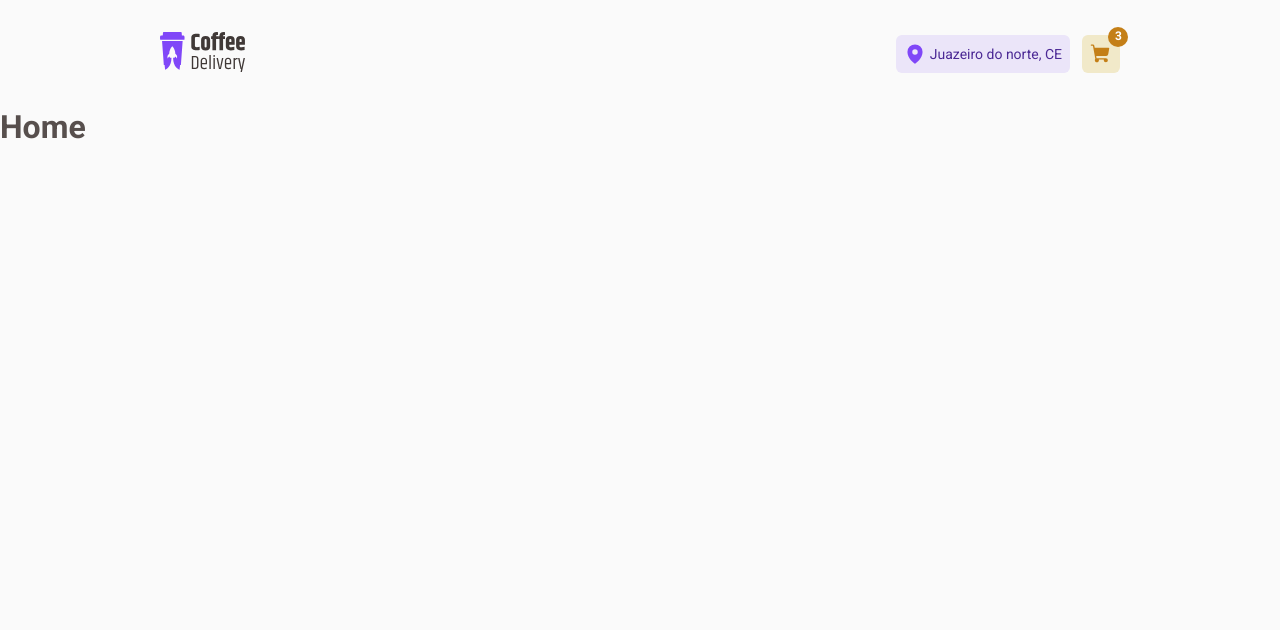
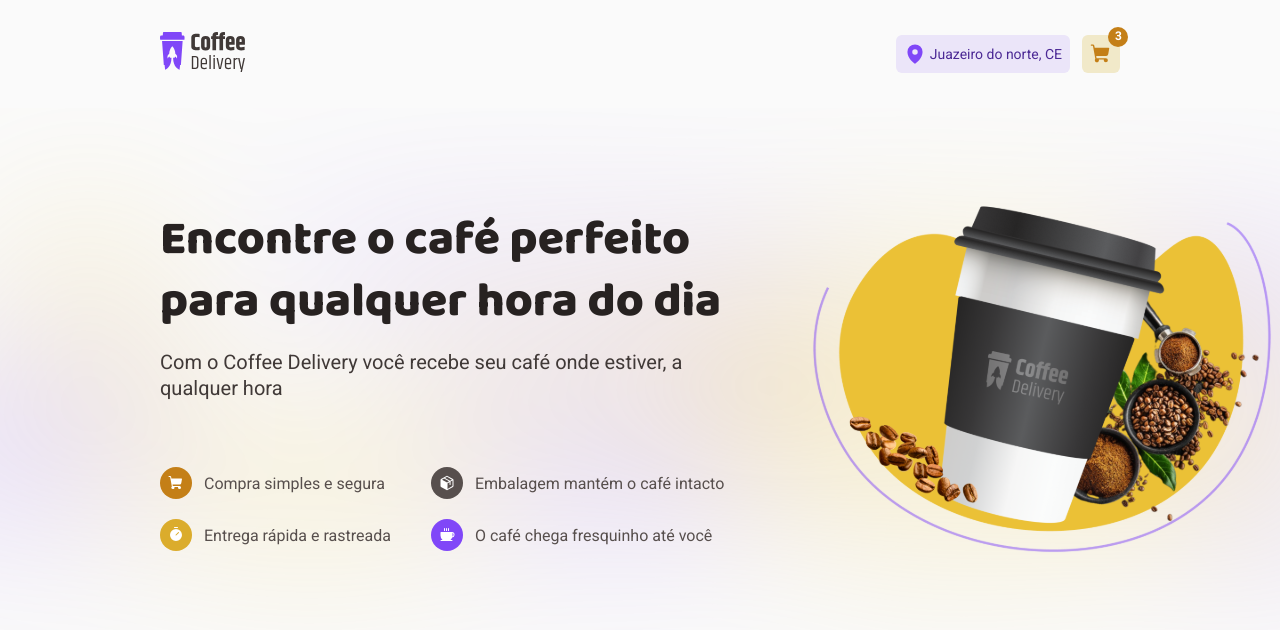
Before and after one commit to matheusmaximianomv/desafio02-coffee-delivery, a React (Vite) app: page / in a window 1280 px wide. Shown: the top 630 px of the page. Built offline with nearby package versions, Linux system fonts and the light colour scheme.

Commit message:
feat: Início da home

```diff
--- a/src/pages/Home/index.tsx
+++ b/src/pages/Home/index.tsx
@@ -1,3 +1,63 @@
+import { ShoppingCart, Package, Coffee, Timer } from 'phosphor-react';
+
+import {
+  HomeImage,
+  HomeIntroduction,
+  HomeIntroductionContent,
+  HomeList,
+  HomeListItem,
+  HomePresentation,
+  HomeTitle,
+} from './styles';
+
+import coffeeImg from '../../assets/coffee.svg';
+
 export function Home() {
-  return <h1>Home</h1>;
+  return (
+    <main>
+      <HomeIntroduction>
+        <HomeIntroductionContent>
+          <HomePresentation>
+            <HomeTitle>
+              <h1>Encontre o café perfeito para qualquer hora do dia</h1>
+
+              <p>
+                Com o Coffee Delivery você recebe seu café onde estiver, a
+                qualquer hora
+              </p>
+            </HomeTitle>
+
+            <HomeList>
+              <HomeListItem variant="yellow-700">
+                <div>
+                  <ShoppingCart size={16} weight="fill" />
+                </div>
+                <span>Compra simples e segura</span>
+              </HomeListItem>
+              <HomeListItem variant="gray-600">
+                <div>
+                  <Package size={16} weight="fill" />
+                </div>
+                <span>Embalagem mantém o café intacto</span>
+              </HomeListItem>
+              <HomeListItem variant="yellow-500">
+                <div>
+                  <Timer size={16} weight="fill" />
+                </div>
+                <span>Entrega rápida e rastreada</span>
+              </HomeListItem>
+              <HomeListItem variant="purple-500">
+                <div>
+                  <Coffee size={16} weight="fill" />
+                </div>
+                <span>O café chega fresquinho até você</span>
+              </HomeListItem>
+            </HomeList>
+          </HomePresentation>
+
+          <HomeImage src={coffeeImg} />
+        </HomeIntroductionContent>
+      </HomeIntroduction>
+    </main>
+  );
 }
--- /dev/null
+++ b/src/pages/Home/styles.ts
@@ -0,0 +1,101 @@
+import styled, { DefaultTheme } from 'styled-components';
+
+import backgroundImg from '../../assets/background.svg';
+
+interface IHomeListItemProps {
+  variant: keyof DefaultTheme;
+}
+
+export const HomeIntroduction = styled.section`
+  height: 34rem;
+  width: 100%;
+
+  display: flex;
+  align-items: flex-start;
+  justify-content: center;
+
+  padding: 5.75rem 10rem;
+
+  background: url(${backgroundImg}) center no-repeat;
+  background-size: cover;
+`;
+
+export const HomeIntroductionContent = styled.article`
+  width: 100%;
+  max-width: 70rem;
+
+  display: flex;
+  align-items: center;
+  justify-content: space-between;
+  gap: 3.5rem;
+`;
+
+export const HomePresentation = styled.div`
+  display: flex;
+  flex-direction: column;
+  align-items: flex-start;
+  justify-content: space-between;
+  padding: 0rem;
+  gap: 4.125rem;
+`;
+
+export const HomeTitle = styled.div`
+  width: 36.75rem;
+
+  display: flex;
+  flex-direction: column;
+  gap: 1rem;
+
+  h1 {
+    font-family: 'Baloo 2';
+    font-weight: 800;
+    font-size: 3rem;
+    line-height: 3.9rem;
+    color: ${(props) => props.theme['gray-800']};
+  }
+
+  p {
+    font-size: 1.25rem;
+    line-height: 1.625rem;
+    color: ${(props) => props.theme['gray-700']};
+    font-stretch: 100;
+  }
+`;
+
+export const HomeList = styled.ul`
+  text-decoration: none;
+
+  display: grid;
+  grid-template-columns: repeat(2, auto);
+  gap: 1.25rem 2.5rem;
+`;
+
+export const HomeListItem = styled.li<IHomeListItemProps>`
+  display: flex;
+  align-items: center;
+  padding: 0px;
+  gap: 0.75rem;
+
+  div {
+    display: flex;
+    justify-content: center;
+    align-items: center;
+    padding: 0.5rem;
+    gap: 0.5rem;
+
+    width: 2rem;
+    height: 2rem;
+
+    background: ${(props) => props.theme[props.variant]};
+    color: ${(props) => props.theme.white};
+    border-radius: 1000px;
+  }
+
+  span {
+    font-size: 1rem;
+    line-height: 1.313rem;
+    color: ${(props) => props.theme['gray-600']};
+  }
+`;
+
+export const HomeImage = styled.img``;
```
Also changed, not shown: src/assets/background.svg (added), src/assets/coffee.svg (added).
